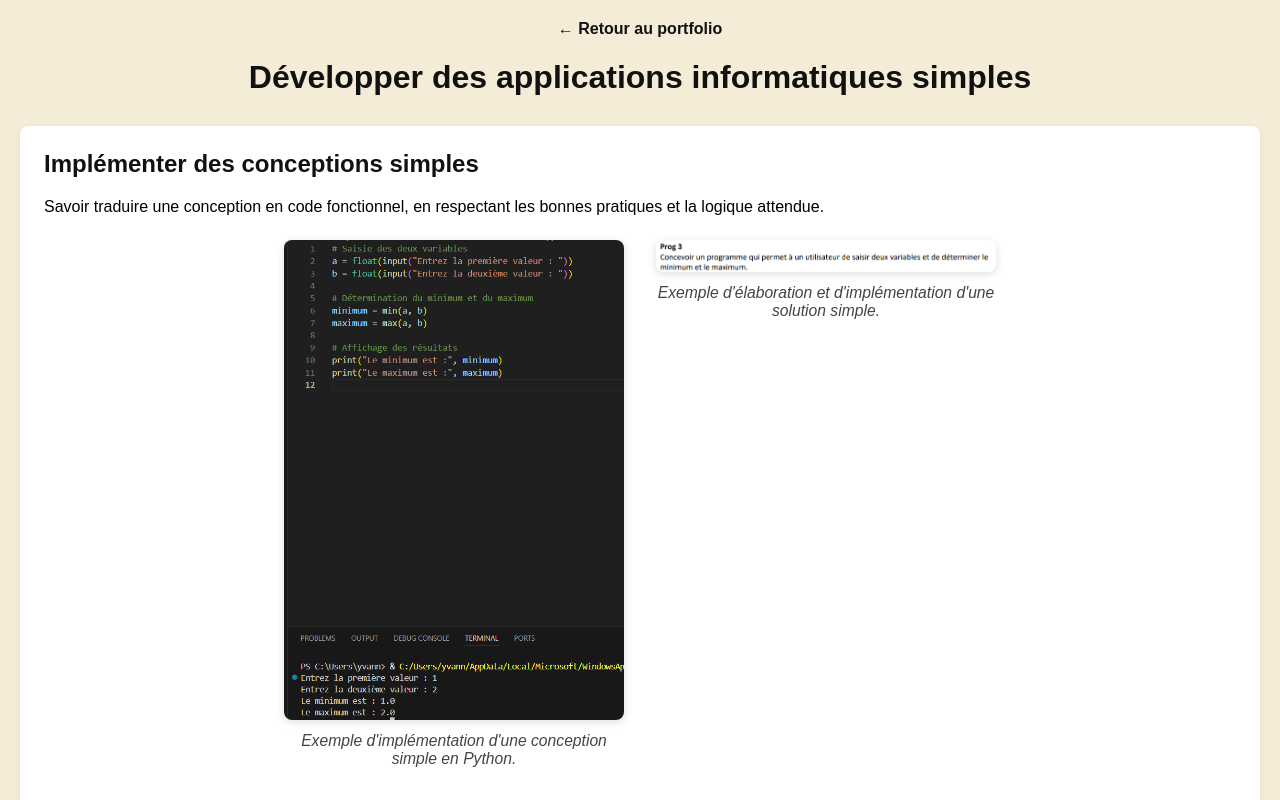
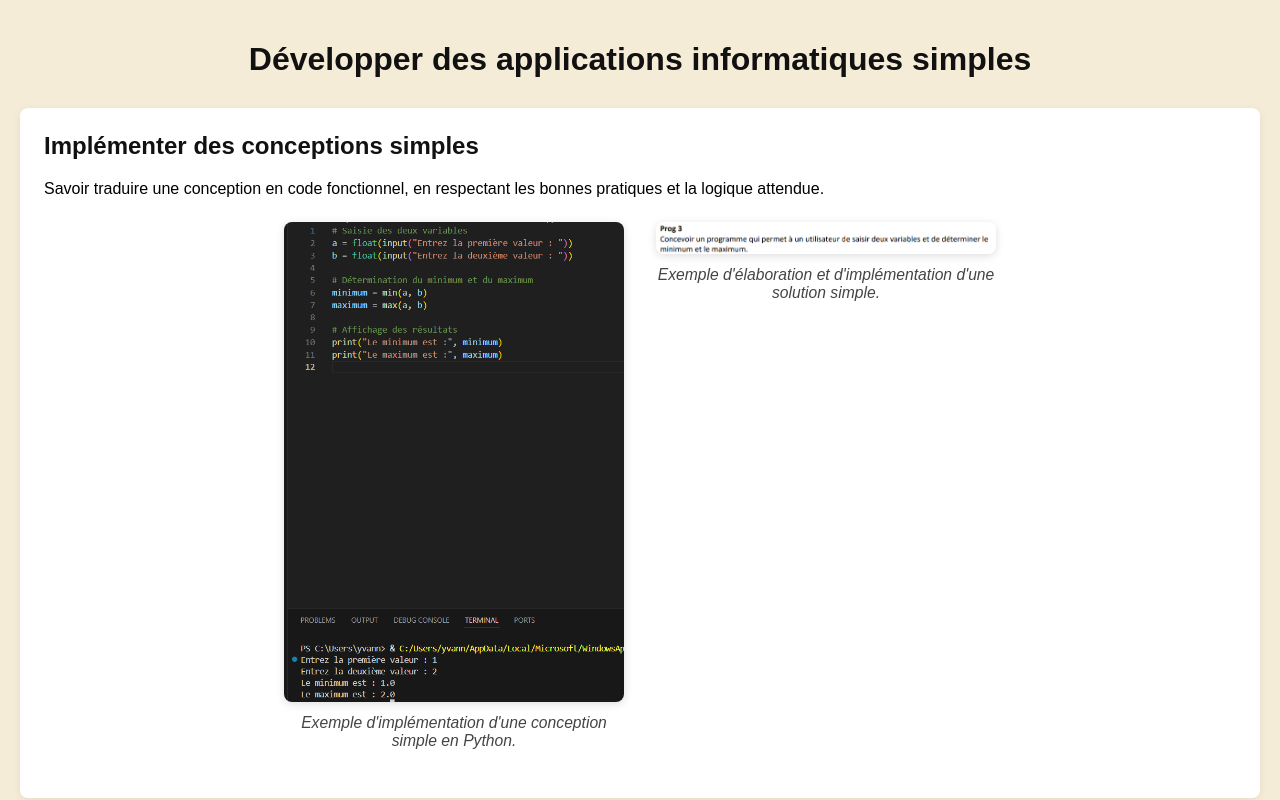
Before and after one commit to Ximoz34/portfolios, a plain HTML site: page competence1.html in a window 1280 px wide. Shown: the top 800 px of the page. Drawn offline with Linux system fonts and the light colour scheme.

Commit message:
Update competence1.html

```diff
--- a/competence1.html
+++ b/competence1.html
@@ -41,7 +41,7 @@
 </head>
 <body>
   <header>
-    <a href="index.html" style="font-size:1em; color:#111;">← Retour au portfolio</a>
+
     <h1 style="color:#111;">Développer des applications informatiques simples</h1>
   </header>
 
```
